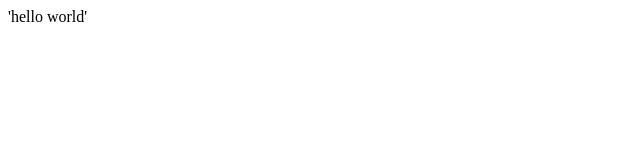
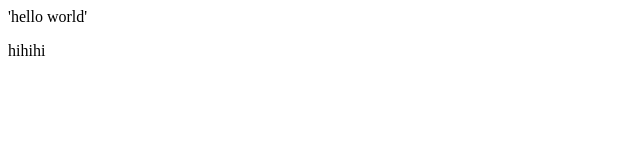
Before and after one commit to vinay-reddi/demo, a plain HTML site: page index.html in a window 1280 px wide. Shown: the full height of the page, 0-640 px from the left. Drawn offline with Linux system fonts and the light colour scheme.

Commit message:
commit 11/04

```diff
--- a/index.html
+++ b/index.html
@@ -1 +1,2 @@
 <p>'hello world'</p>
+<h> hihihi</h>
```
Also changed, not shown: file1.html (added, +1 -0 lines), 1 other file.
